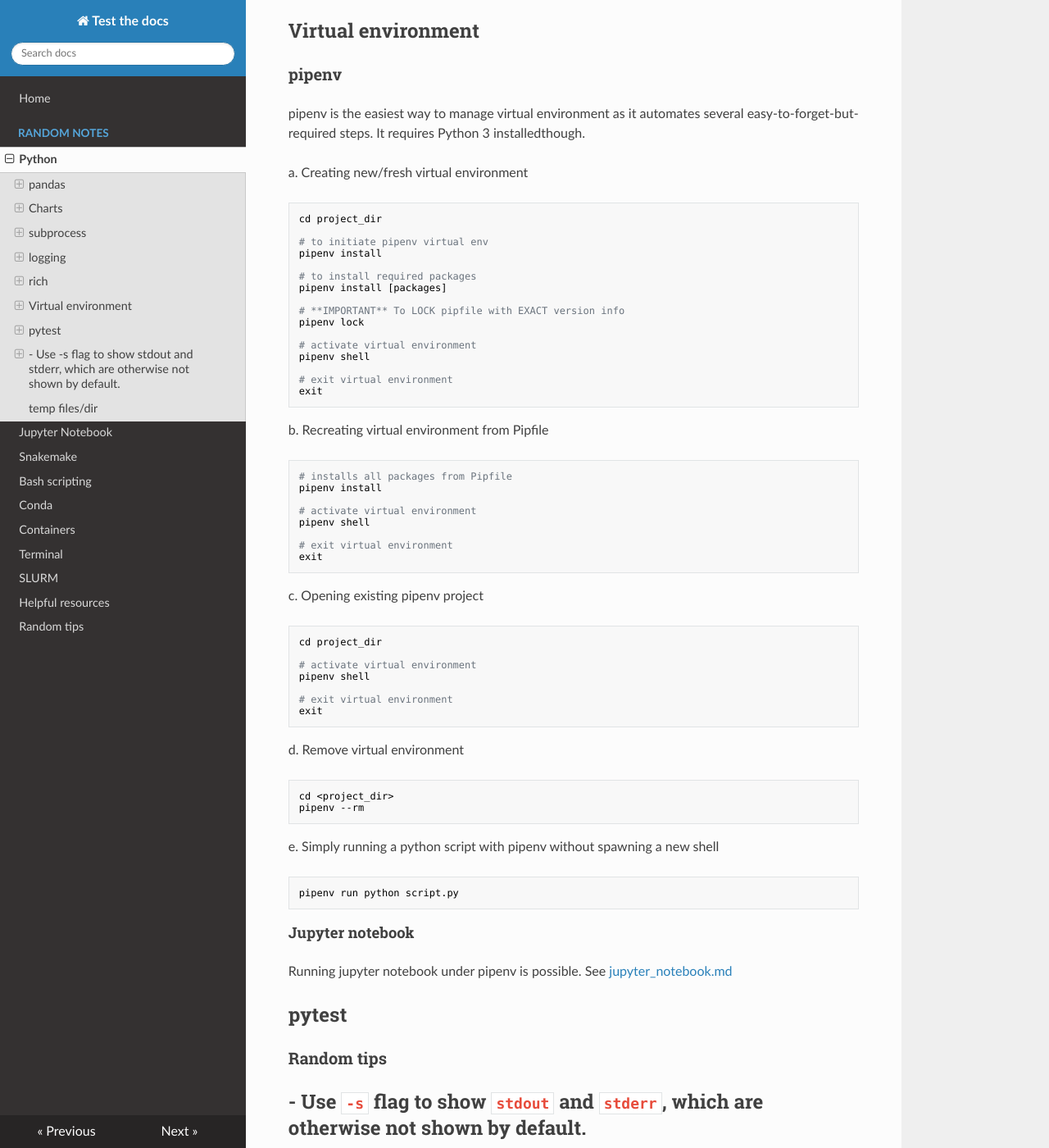
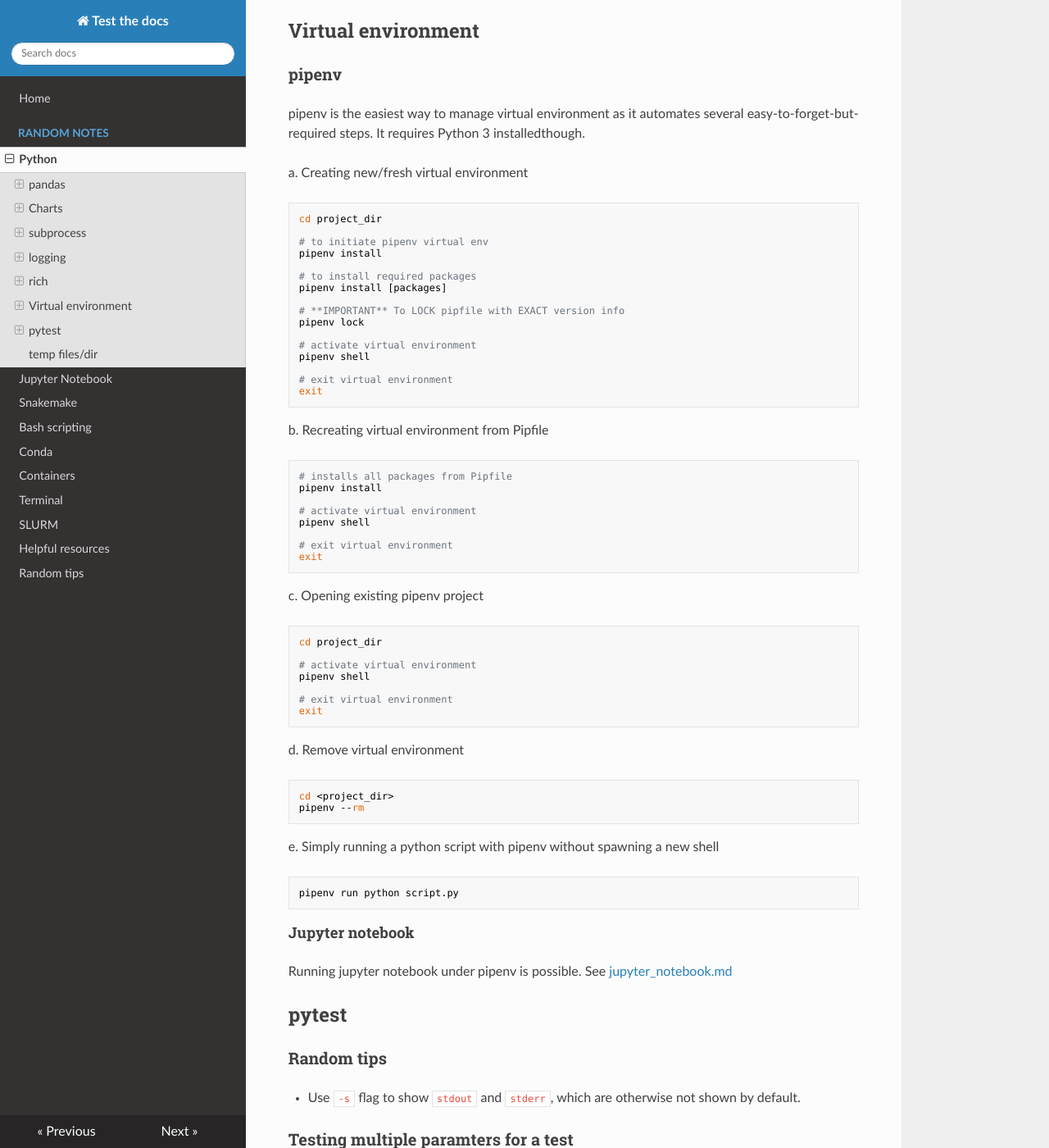
Before and after one commit to ManavalanG/mana_random_notes, an MkDocs documentation site: the page built from docs/python.md, in a window 1280 px wide and 1400 px high, scrolled down 9089 px. Shown: the whole window at 82% size. Built offline with MkDocs 1.6.1, drawn with Linux system fonts in a browser that asks for light colours; nearby versions of some CDN libraries; some of the changed text lies outside the part shown.

Commit message:
uses admonition

````diff
--- a/docs/python.md
+++ b/docs/python.md
@@ -530,7 +530,7 @@ pipenv is the easiest way to manage virtual environment as it automates several
 
 a. Creating new/fresh virtual environment
 
-```py
+```sh
 cd project_dir
 
 # to initiate pipenv virtual env
@@ -550,7 +550,7 @@ exit
 ```
 
 b. Recreating virtual environment from Pipfile
-```py
+```sh
 # installs all packages from Pipfile
 pipenv install
 
@@ -563,7 +563,7 @@ exit
 
 c. Opening existing pipenv project
 
-```py
+```sh
 cd project_dir
 
 # activate virtual environment
@@ -575,14 +575,14 @@ exit
 
 d. Remove virtual environment
 
-```py
+```sh
 cd <project_dir>
 pipenv --rm
 ```
 
 e. Simply running a python script with pipenv without spawning a new shell
 
-```py
+```sh
 pipenv run python script.py
 ```
 
@@ -597,7 +597,8 @@ Running jupyter notebook under pipenv is possible. See [jupyter_notebook.md](jup
 ### Random tips
 
 - Use `-s` flag to show `stdout` and `stderr`, which are otherwise not shown by default.
--
+
+
 ### Testing multiple paramters for a test
 
 https://docs.pytest.org/en/latest/parametrize.html
@@ -659,7 +660,8 @@ Use [`xfail`](https://docs.pytest.org/en/latest/skipping.html#xfail-mark-test-fu
 
 Install plugin [pytest-xdist](https://docs.pytest.org/en/3.0.0/xdist.html) and then use `-f` flag in pytest command.
 
-Note: This `-f` flag suppresses color output; Use [`--color=yes`](https://stackoverflow.com/a/24450942/3998252) to restore colors.
+!!! info
+    This `-f` flag suppresses color output; Use [`--color=yes`](https://stackoverflow.com/a/24450942/3998252) to restore colors.
 
 ### Coverage
 
````
Also changed, not shown: docs/bioinformatics.md (+2 -2 lines), docs/jupyter_notebook.md (+2 -1 lines), docs/snakemake.md (+2 -1 lines).
